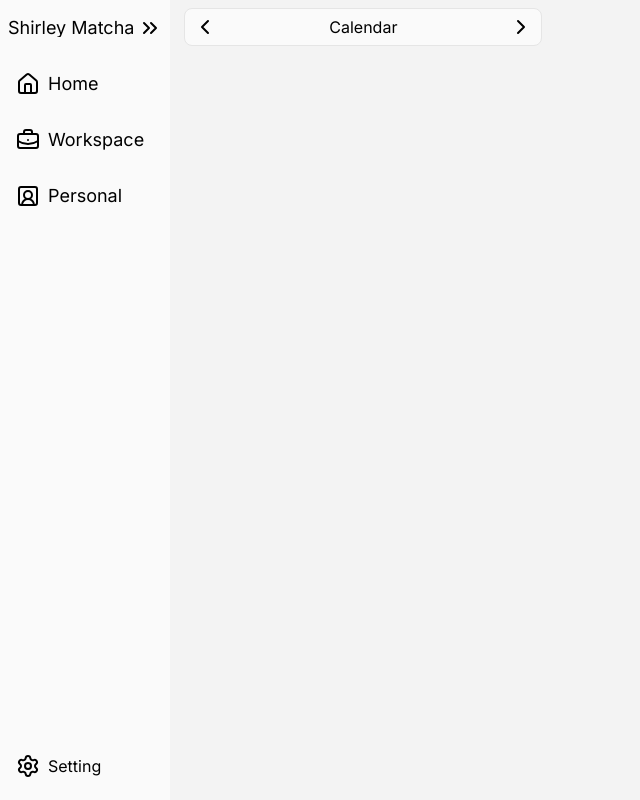
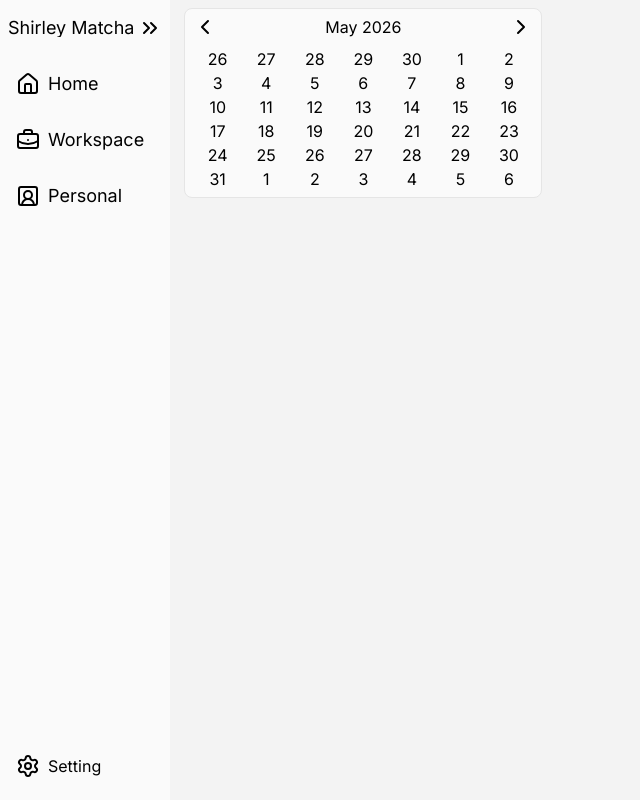
Before and after one commit to thii29/shirley-matcha, an Angular app: page /home in a window 1280 px wide. Shown: the whole page, without its empty margins (0-640 px from the left). Built offline with nearby package versions, Linux system fonts and the light colour scheme.

Commit message:
🌻250526: show calendar days

```diff
--- a/src/app/components/calendar/calendar.html
+++ b/src/app/components/calendar/calendar.html
@@ -4,7 +4,15 @@
   <!-- Calender Title & Control Button -->
   <div class="flex justify-center">
     <button class="cursor-pointer"><app-chevron-left></app-chevron-left></button>
-    <h4 class="flex-1 flex justify-center">Calendar</h4>
+    <h4 class="flex-1 flex justify-center">{{ monthLabel() }}</h4>
     <button class="cursor-pointer"><app-chevron-right></app-chevron-right></button>
   </div>
+  <!-- Days -->
+  <div class="grid grid-cols-7">
+    @for (day of calendarDays(); track day.date.toISOString()) {
+      <button type="button">
+        <span>{{ day.dayNumber }}</span>
+      </button>
+    }
+  </div>
 </div>
--- a/src/app/components/calendar/calendar.ts
+++ b/src/app/components/calendar/calendar.ts
@@ -1,6 +1,6 @@
-import { Component } from '@angular/core';
-import { ChevronLeft } from "../icons/chevron-left/chevron-left";
-import { ChevronRight } from "../icons/chevron-right/chevron-right";
+import { Component, computed, signal } from '@angular/core';
+import { ChevronLeft } from '../icons/chevron-left/chevron-left';
+import { ChevronRight } from '../icons/chevron-right/chevron-right';
 
 type CalendarDay = {
   date: Date;
@@ -15,4 +15,51 @@ type CalendarDay = {
   templateUrl: './calendar.html',
   styleUrl: './calendar.css',
 })
-export class Calendar {}
+export class Calendar {
+  currentDate = signal(new Date());
+  weekDays = ['Mon', 'Tue', 'Wed', 'Thu', 'Fri', 'Sat', 'Sun'];
+
+  monthLabel = computed(() => {
+    return this.currentDate().toLocaleDateString('en-US', {
+      month: 'long',
+      year: 'numeric',
+    });
+  });
+
+  private isSameDate(a: Date, b: Date): boolean {
+    return (
+      a.getFullYear() === b.getFullYear() &&
+      a.getMonth() === b.getMonth() &&
+      a.getDate() === b.getDate()
+    );
+  }
+
+  calendarDays = computed<CalendarDay[]>(() => {
+    const date = this.currentDate();
+    const month = date.getMonth();
+    const year = date.getFullYear();
+
+    const firstDayOfMonth = new Date(year, month, 1);
+    const startDay = firstDayOfMonth.getDay();
+
+    const firstDateInCalendar = new Date(year, month, 1 - startDay);
+
+    const today = new Date();
+
+    const days: CalendarDay[] = [];
+
+    for (let i = 0; i < 42; i++) {
+      const current = new Date(firstDateInCalendar);
+      current.setDate(firstDateInCalendar.getDate() + i);
+
+      days.push({
+        date: current,
+        dayNumber: current.getDate(),
+        isCurrentMonth: current.getMonth() === month,
+        isToday: this.isSameDate(current, today),
+      });
+    }
+
+    return days;
+  });
+}
```
